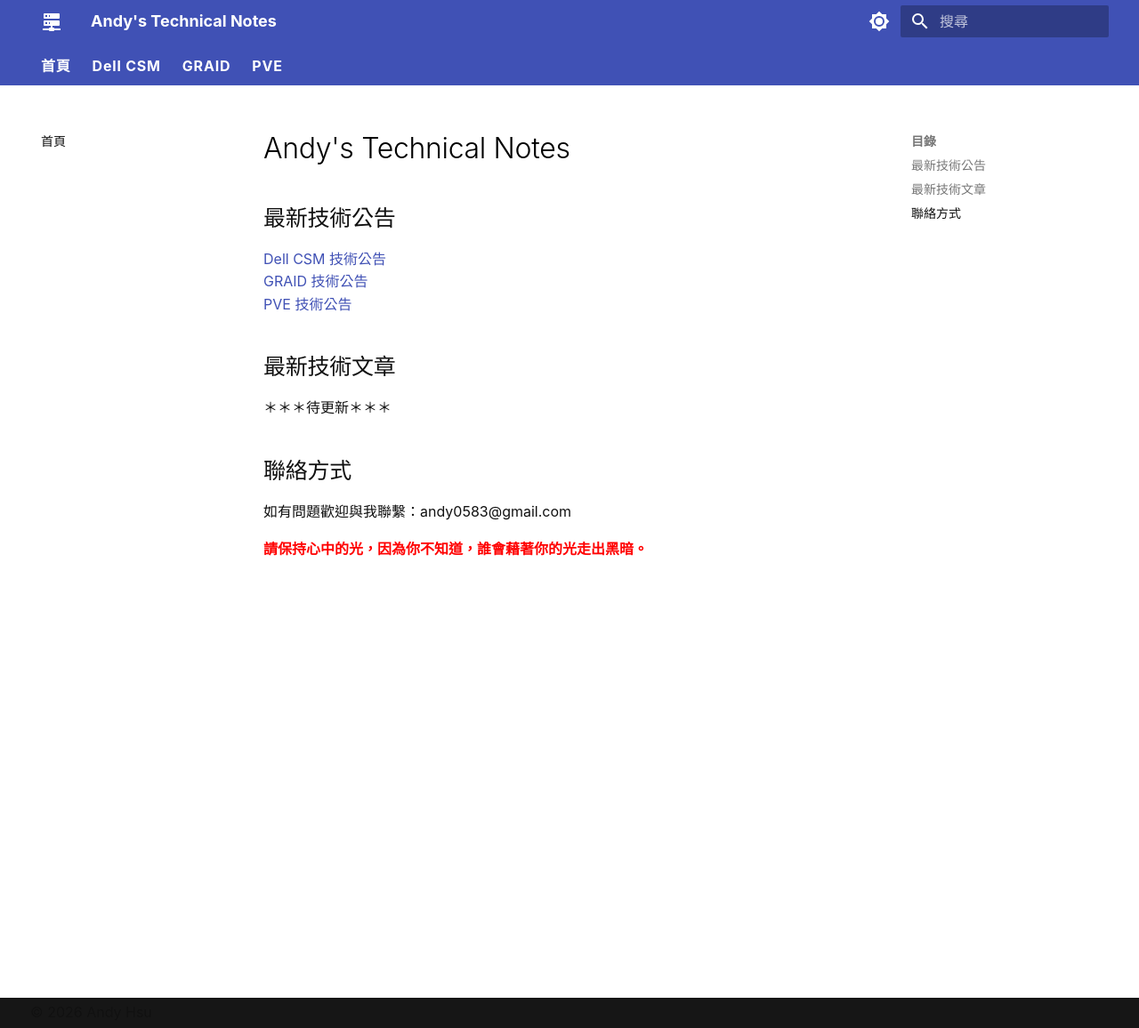
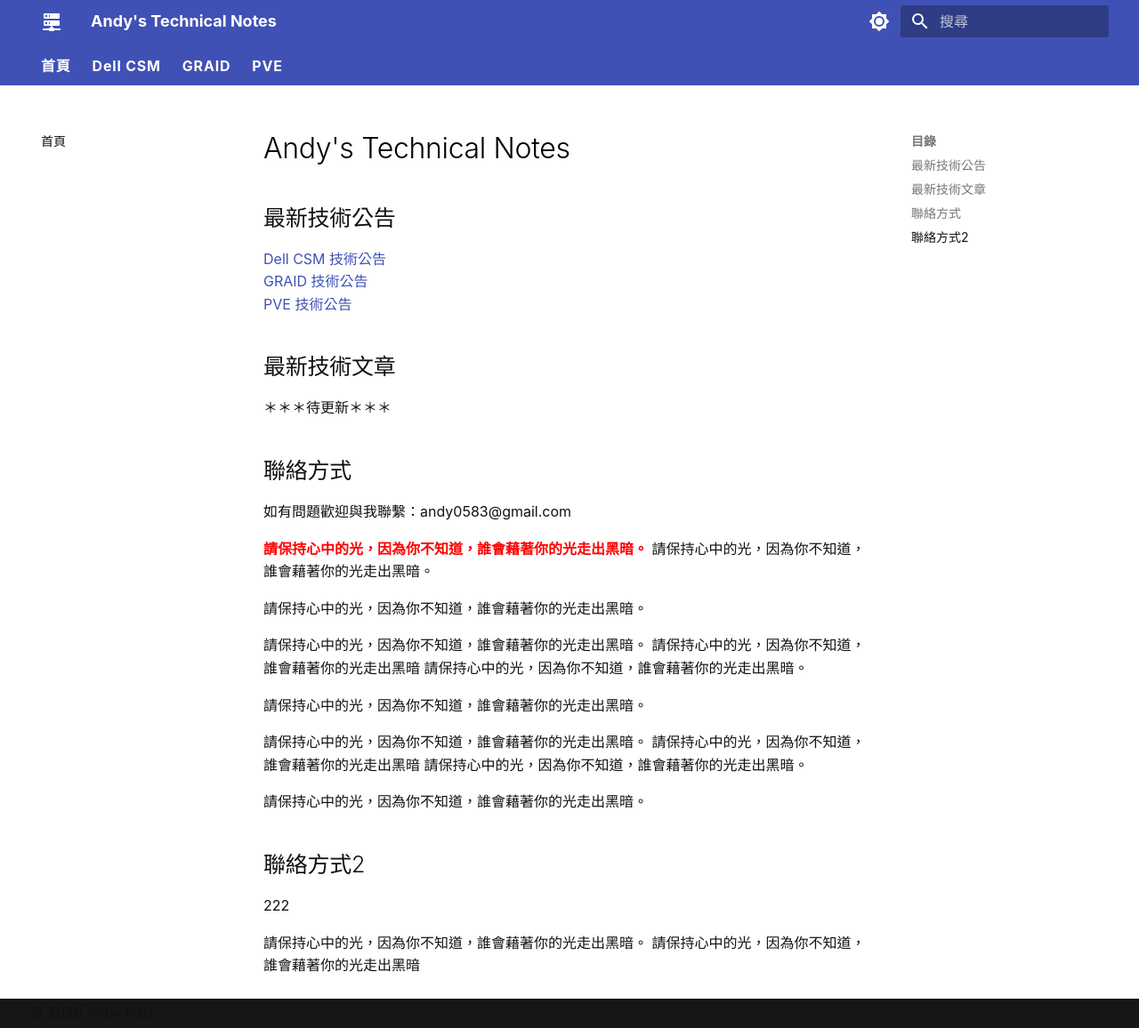
Before and after one commit to Andy0583/Metaage, an MkDocs documentation site: the page built from docs/index.md, in a window 1280 px wide and 1156 px high. Shown: the whole window at 89% size. Built offline with MkDocs 1.6.1 and Material for MkDocs 9.7.7, drawn with Linux system fonts in a browser that asks for light colours.

Commit message:
Update index.md

```diff
--- a/docs/index.md
+++ b/docs/index.md
@@ -15,3 +15,23 @@
 如有問題歡迎與我聯繫：andy0583@gmail.com
 
 **<font color=#FF0000> 請保持心中的光，因為你不知道，誰會藉著你的光走出黑暗。</font>**
+請保持心中的光，因為你不知道，誰會藉著你的光走出黑暗。
+
+請保持心中的光，因為你不知道，誰會藉著你的光走出黑暗。
+
+請保持心中的光，因為你不知道，誰會藉著你的光走出黑暗。
+請保持心中的光，因為你不知道，誰會藉著你的光走出黑暗
+請保持心中的光，因為你不知道，誰會藉著你的光走出黑暗。
+
+請保持心中的光，因為你不知道，誰會藉著你的光走出黑暗。
+
+請保持心中的光，因為你不知道，誰會藉著你的光走出黑暗。
+請保持心中的光，因為你不知道，誰會藉著你的光走出黑暗
+請保持心中的光，因為你不知道，誰會藉著你的光走出黑暗。
+
+請保持心中的光，因為你不知道，誰會藉著你的光走出黑暗。
+## 聯絡方式2
+222
+
+請保持心中的光，因為你不知道，誰會藉著你的光走出黑暗。
+請保持心中的光，因為你不知道，誰會藉著你的光走出黑暗
```
